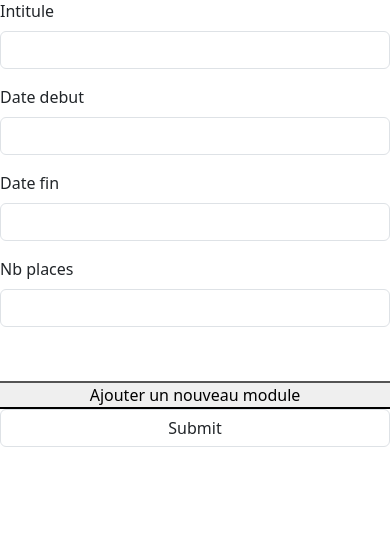
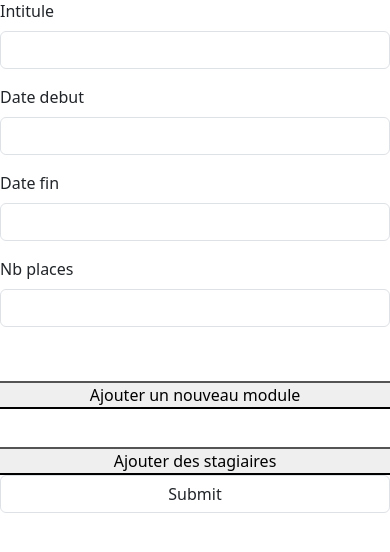
Before and after one commit to Lunamorgendorffer/SfSession, a Symfony app: template templates/session/addSession.html.twig in a window 390 px wide; the page is wider, and only the part inside the window is pictured. Shown: the part 92-644 px from the top of that part. Run offline with Twig, Linux system fonts and the light colour scheme; the template is opened without the code that fills it, so the values that code supplies are empty; form fields are guessed from the names that the template uses; some libraries are stand-ins or nearby versions.

Commit message:
add stagiaires

```diff
--- a/templates/session/addSession.html.twig
+++ b/templates/session/addSession.html.twig
@@ -43,7 +43,34 @@
 
 
     {# empêche l'apparition d'une légende "programmes", si la collection est vide (en cas de création d'une nouvelle session) #}
-    {% do form.programmes.setRendered %}
+    {% do form.stagiaires.setRendered %}
+
+    <div >
+        <div class="form-group row ">
+        <div class="col-form-label col-sm-2">&nbsp;</div>
+        <div id="stagiaire-fields-list" class="col-sm-10 remove-collection-widget"
+            data-prototype="{{ form_widget(form.stagiaires.vars.prototype)|e }}"
+            data-session="{{sessionId}}"
+            data-widget-tags="{{ '<p></p>'|e }}"
+            data-widget-counter="{{ form.stagiaires|length }}">
+        {% for stagiaireField in form.stagiaires %}
+            <p>
+                {{ form_errors(stagiaireField) }}
+                {{ form_widget(stagiaireField, {'attr': {'class': 'borders'}}) }}
+            </p>
+        {% endfor %}
+        </div>
+    </div>
+    <div class="form-group row flex-action">
+        <button type="button"
+            class="add-another-collection-widget button"
+            data-list-selector="#stagiaire-fields-list">Ajouter des stagiaires</button>
+    </div>
+
+
+
+    {# empêche l'apparition d'une légende "programmes", si la collection est vide (en cas de création d'une nouvelle session) #}
+    {% do form.stagiaires.setRendered %}
     </div>
 
     {{ form_row(form.submit) }}
```
